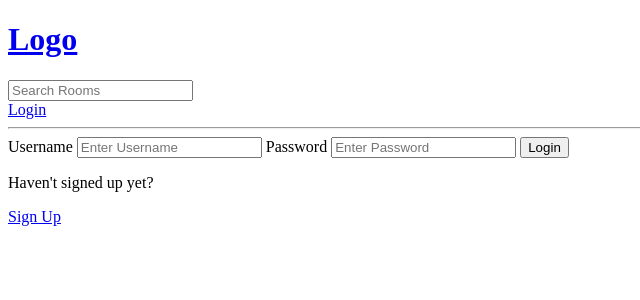
After one commit to fawad1997/Django-StudyBud, a Django app: page /login/ in a window 1280 px wide. The commit adds this page. Shown: the top 300 px of the page, without its empty margins (0-640 px from the left). Run offline with Django 5.2, Linux system fonts and the light colour scheme.

Commit message:
user registration

```diff
--- a/base/templates/base/home.html
+++ b/base/templates/base/home.html
@@ -19,9 +19,12 @@
   <div>
     <a href="{% url 'create-room' %}">Create Room</a>
     <div>
+      <p>{{room_count}} Rooms available</p>
       {% for room in rooms %}
+      {% if request.user == room.host %}
       <a href="{% url 'update-room' room.id %}">Edit</a>
       <a href="{% url 'delete-room' room.id %}">Delete</a>
+      {% endif %}
       <span>@{{room.host.username}}</span>
       <a href="{% url 'room' room.id %}"
         ><h5>{{room.id}} -- {{room.name}}</h5></a
--- /dev/null
+++ b/base/templates/base/login_register.html
@@ -0,0 +1,28 @@
+{% extends 'main.html' %}
+
+{% block content %}
+{% if page == 'login' %}
+<div>
+    <form method="POST" action="">
+        {% csrf_token %}
+        <label>Username</label>
+        <input type="text" name="username" placeholder="Enter Username" />
+        <label>Password</label>
+        <input type="password" name="password" placeholder="Enter Password" />
+        <input type="submit" value="Login" />
+    </form>
+    <p>Haven't signed up yet?</p>
+    <a href="{% url 'register' %}">Sign Up</a>
+</div>
+{% else %}
+<div>
+    <form method="POST" action="">
+        {% csrf_token %}
+        {{form.as_p}}
+        <input type="submit" value="Register" />
+    </form>
+    <p>Already signed up?</p>
+    <a href="{% url 'login' %}">Login</a>
+</div>
+{% endif %}
+{% endblock %}
--- a/base/urls.py
+++ b/base/urls.py
@@ -2,6 +2,9 @@ from django.urls import path
 from . import views
 
 urlpatterns = [
+    path('login/', views.loginPage, name="login"),
+    path('register/', views.registerPage, name="register"),
+    path('logout/', views.logoutUser, name="logout"),
     path('', views.home, name="home"),
     path('room/<str:pk>', views.room, name="room"),
     path('create-room', views.createRoom, name="create-room"),
--- a/base/views.py
+++ b/base/views.py
@@ -1,25 +1,73 @@
 from django.shortcuts import render, redirect
 from django.db.models import Q
+from django.contrib.auth.decorators import login_required
+from django.contrib.auth.models import User
+from django.contrib.auth import authenticate, login, logout
+from django.contrib.auth.forms import UserCreationForm
+from django.contrib import messages
 from .models import Room, Topic
 from .forms import RoomForm
 
-rooms = []
+
+def loginPage(request):
+    page = 'login'
+    if request.user.is_authenticated:
+        return redirect('home')
+    if request.method == 'POST':
+        username = request.POST.get('username').lower()
+        password = request.POST.get('password')
+        try:
+            user = User.objects.get(username=username)
+        except:
+            messages.error(request,'User does not Exists')
+        user = authenticate(request,username=username, password=password)
+        if user is not None:
+            login(request, user)
+            return redirect('home')
+        else:
+            messages.error(request,'Username of Password doesnot exits')
+    context = {'page': page}
+    return render(request, 'base/login_register.html', context)
+
+def registerPage(request):
+    page = 'register'
+    if request.user.is_authenticated:
+        return redirect('home')
+    form = UserCreationForm()
+    if request.method == 'POST':
+        form = UserCreationForm(request.POST)
+        if form.is_valid():
+            user = form.save(commit=False) # to get user object
+            user.username = user.username.lower()
+            user.save()
+            login(request, user)
+            return redirect('home')
+        else:
+            messages.error(request,'Something went wrong during Registration')
+    context = {'page': page, 'form': form}
+    return render(request, 'base/login_register.html', context)
+
+def logoutUser(request):
+    logout(request)
+    return redirect('home')
+
+
+
 # Create your views here.
 def home(request):
     q = request.GET.get('q') if request.GET.get('q') != None else ''
     rooms = Room.objects.filter(Q(topic__name__icontains=q) | Q(name__icontains=q) | Q(description__icontains=q))
     topics = Topic.objects.all()
-    context = {'rooms': rooms, 'topics':topics}
+    room_count = rooms.count()
+    context = {'rooms': rooms, 'topics':topics, 'room_count': room_count}
     return render(request, 'base/home.html', context)
 
 def room(request, pk):
     room = Room.objects.get(id=pk)
-    for i in rooms:
-        if(i['id']==int(pk)):
-            room = i
     context = {'room':room}
     return render(request, 'base/room.html', context)
 
+@login_required(login_url='login')
 def createRoom(request):
     form = RoomForm()
     if request.method == 'POST':
@@ -31,9 +79,12 @@ def createRoom(request):
     context = {'form': form}
     return render(request, 'base/room_form.html', context)
 
+@login_required(login_url='login')
 def updateRoom(request, pk):
     room = Room.objects.get(id=int(pk))
     form = RoomForm(instance=room)
+    if request.user != room.host:
+        return HttpResponse('You are not Allowed!')
     if request.method == 'POST':
         form = RoomForm(request.POST, instance=room)
         if form.is_valid():
@@ -42,9 +93,11 @@ def updateRoom(request, pk):
     context = {'form':form}
     return render(request, 'base/room_form.html', context)
 
-
+@login_required(login_url='login')
 def deleteRoom(request, pk):
     room = Room.objects.get(id=pk)
+    if request.user != room.host:
+        return HttpResponse('You are not Allowed!')
     if request.method == 'POST':
         room.delete()
         return redirect('home')
--- a/templates/main.html
+++ b/templates/main.html
@@ -5,6 +5,13 @@
     </head>
     <body>
         {% include 'navbar.html' %}
+        {% if messages %}
+        <ul class="messages">
+            {% for message in messages%}
+            <li{% if message.tags%} class="{{message.tags}}" {% endif %}>{{message}}</li>
+            {% endfor %}
+        </ul>
+        {% endif %}
         {% block content %}
 
         {% endblock %}
--- a/templates/navbar.html
+++ b/templates/navbar.html
@@ -3,4 +3,10 @@
 <form method="get" action="{% url 'home' %}">
     <input type="text" name="q" placeholder="Search Rooms" />
 </form>
+{% if request.user.is_authenticated %}
+<p>Hello {{request.user}}</p>
+<a href="{% url 'logout' %}">Logout</a>
+{% else %}
+<a href="{% url 'login' %}">Login</a>
+{% endif %}
 <hr/>
```
Also changed, not shown: db.sqlite3.
